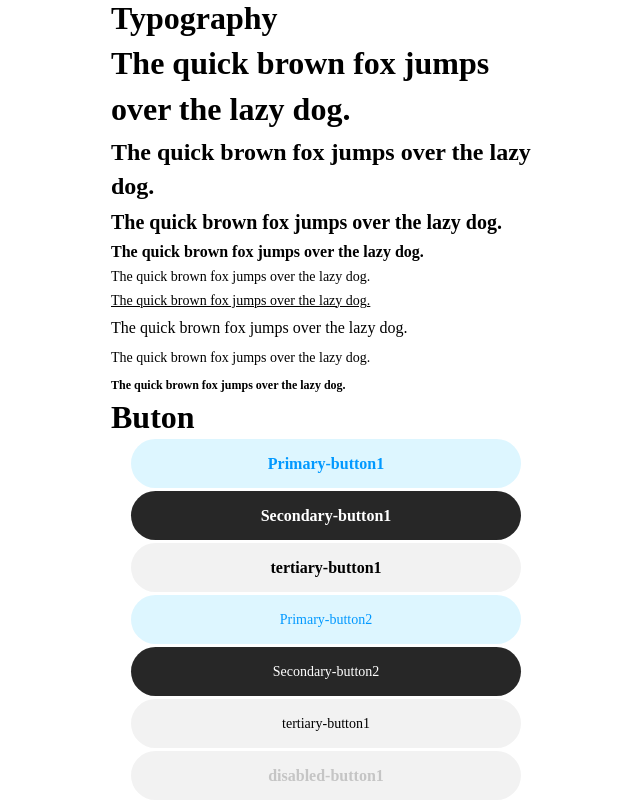
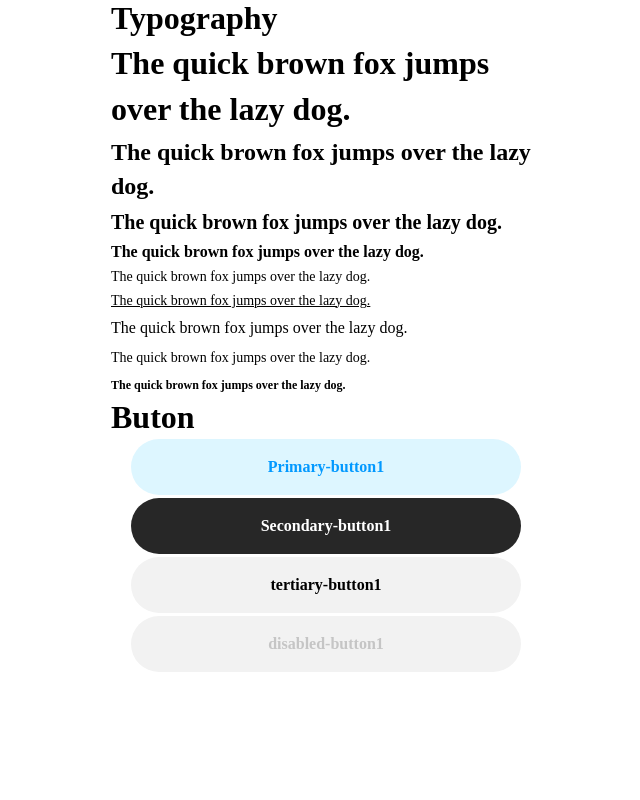
Before and after one commit to ohMyFamily/OMF_client, a React (Vite) app: page / in a window 1280 px wide. Shown: the whole page, without its empty margins (314-954 px from the left). Built offline with nearby package versions, Linux system fonts and the light colour scheme.

Commit message:
OMF-21 refactor: Button2 텍스트가 버튼에서는 사용되지 않아서 삭제

```diff
--- a/src/App.tsx
+++ b/src/App.tsx
@@ -35,25 +35,16 @@ function App() {
         <Body2> The quick brown fox jumps over the lazy dog.</Body2>
         <Caption1> The quick brown fox jumps over the lazy dog.</Caption1>
         <h1>Buton</h1>
-        <Button size='b' variant='primary' onClick={() => ''}>
+        <Button variant='primary' onClick={() => ''}>
           Primary-button1
         </Button>
-        <Button size='b' variant='secondary' onClick={() => ''}>
+        <Button variant='secondary' onClick={() => ''}>
           Secondary-button1
         </Button>
-        <Button size='b' variant='tertiary' onClick={() => ''}>
+        <Button variant='tertiary' onClick={() => ''}>
           tertiary-button1
         </Button>
-        <Button size='s' variant='primary' onClick={() => ''}>
-          Primary-button2
-        </Button>
-        <Button size='s' variant='secondary' onClick={() => ''}>
-          Secondary-button2
-        </Button>
-        <Button size='s' variant='tertiary' onClick={() => ''}>
-          tertiary-button1
-        </Button>
-        <Button size='b' variant='tertiary' disabled={true} onClick={() => ''}>
+        <Button variant='tertiary' disabled={true} onClick={() => ''}>
           disabled-button1
         </Button>
       </div>
--- a/src/components/common/Button/button.module.scss
+++ b/src/components/common/Button/button.module.scss
@@ -7,14 +7,6 @@
     border-radius: 28px;
     border: none;
     cursor: pointer;
-
-    &.b {
-
-    }
-
-    &.s {
-
-    }
 
     &.primary {
         background-color: $main50;
--- a/src/components/common/Button/index.tsx
+++ b/src/components/common/Button/index.tsx
@@ -1,27 +1,18 @@
 import classNames from 'classnames';
-import { Button1, Button2 } from '../Typography';
+import { Button1 } from '../Typography';
 import $ from './button.module.scss';
 
 interface ButtonProps {
   children: React.ReactNode;
-  size: 'b' | 's';
   variant: 'primary' | 'secondary' | 'tertiary';
   disabled?: boolean;
   onClick: () => void;
 }
 
-export default function Button({
-  children,
-  size,
-  variant,
-  disabled = false,
-  onClick,
-}: ButtonProps) {
+export default function Button({ children, variant, disabled = false, onClick }: ButtonProps) {
   return (
     <button
       className={classNames($.size, {
-        [$.b]: size === 'b',
-        [$.s]: size === 's',
         [$.primary]: variant === 'primary' && !disabled,
         [$.secondary]: variant === 'secondary' && !disabled,
         [$.tertiary]: variant === 'tertiary' && !disabled,
@@ -29,8 +20,7 @@ export default function Button({
       })}
       onClick={onClick}
     >
-      {size === 'b' && <Button1>{children}</Button1>}
-      {size === 's' && <Button2>{children}</Button2>}
+      <Button1>{children}</Button1>
     </button>
   );
 }
```
